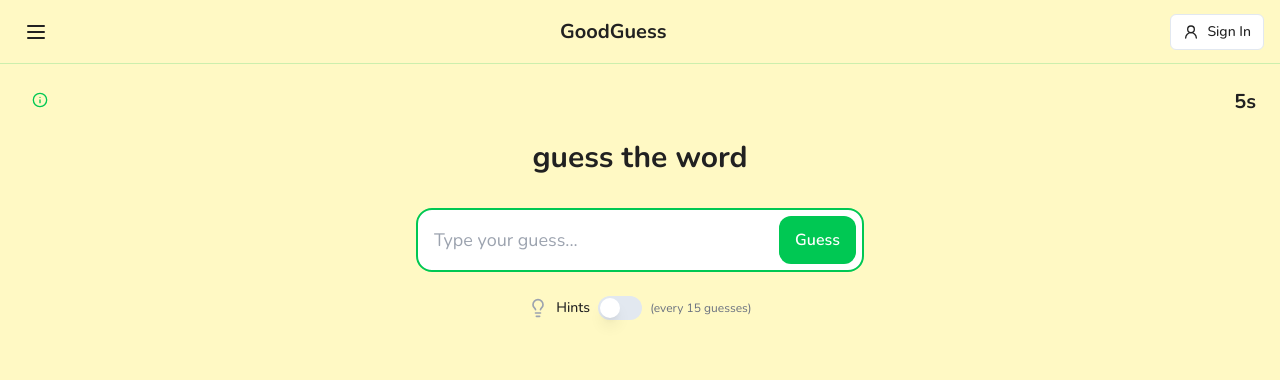
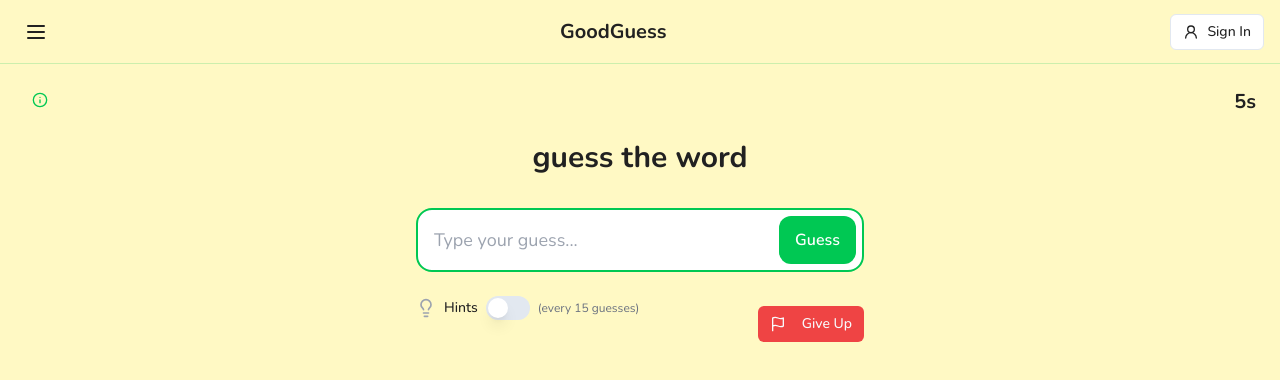
Before and after one commit to ForestOfGaming/goodguess-quest, a React (Vite) app: page /game/1/1 in a window 1280 px wide. Shown: the top 380 px of the page. Built offline with nearby package versions, Linux system fonts and the light colour scheme.

Commit message:
Add give up functionality
Adds a "give up" button that reveals the target word.

```diff
--- /dev/null
+++ b/src/components/game/GiveUpButton.tsx
@@ -0,0 +1,90 @@
+
+import React, { useState } from 'react';
+import { Flag } from 'lucide-react';
+import { Button } from '@/components/ui/button';
+import {
+  Dialog,
+  DialogContent,
+  DialogDescription,
+  DialogFooter,
+  DialogHeader,
+  DialogTitle,
+  DialogTrigger,
+} from '@/components/ui/dialog';
+
+interface GiveUpButtonProps {
+  onGiveUp: () => void;
+  targetWord: string;
+  isGameOver: boolean;
+}
+
+const GiveUpButton: React.FC<GiveUpButtonProps> = ({ onGiveUp, targetWord, isGameOver }) => {
+  const [showConfirmation, setShowConfirmation] = useState(false);
+  const [hasGivenUp, setHasGivenUp] = useState(false);
+
+  const handleGiveUp = () => {
+    onGiveUp();
+    setHasGivenUp(true);
+    setShowConfirmation(false);
+  };
+
+  return (
+    <Dialog open={showConfirmation || hasGivenUp} onOpenChange={setShowConfirmation}>
+      <DialogTrigger asChild>
+        <Button
+          variant="destructive"
+          size="sm"
+          className="mt-2"
+          disabled={isGameOver}
+        >
+          <Flag className="mr-2 h-4 w-4" />
+          Give Up
+        </Button>
+      </DialogTrigger>
+
+      {!hasGivenUp ? (
+        <DialogContent className="sm:max-w-md">
+          <DialogHeader>
+            <DialogTitle>Are you sure?</DialogTitle>
+            <DialogDescription>
+              If you give up, the game will end and the word will be revealed.
+            </DialogDescription>
+          </DialogHeader>
+          <DialogFooter className="flex justify-between sm:justify-between">
+            <Button
+              variant="outline"
+              onClick={() => setShowConfirmation(false)}
+            >
+              Cancel
+            </Button>
+            <Button
+              variant="destructive"
+              onClick={handleGiveUp}
+            >
+              Yes, Give Up
+            </Button>
+          </DialogFooter>
+        </DialogContent>
+      ) : (
+        <DialogContent className="sm:max-w-md">
+          <DialogHeader>
+            <DialogTitle>The word was:</DialogTitle>
+            <div className="flex items-center justify-center mt-6">
+              <span className="text-4xl font-bold text-primary">{targetWord}</span>
+            </div>
+          </DialogHeader>
+          <DialogFooter className="sm:justify-center">
+            <Button
+              variant="default"
+              onClick={() => setHasGivenUp(false)}
+            >
+              Close
+            </Button>
+          </DialogFooter>
+        </DialogContent>
+      )}
+    </Dialog>
+  );
+};
+
+export default GiveUpButton;
--- a/src/hooks/useGame.tsx
+++ b/src/hooks/useGame.tsx
@@ -22,6 +22,16 @@ const useGame = (categoryId: string, mode: GameMode) => {
     }
   }, [timeRemaining, gameState.mode, gameState.isGameOver, setGameState]);
 
+  // Function to resign/give up
+  const giveUp = () => {
+    setGameState(prev => ({
+      ...prev,
+      isGameOver: true,
+      hasResigned: true,
+      endTime: Date.now()
+    }));
+  };
+
   return {
     gameState,
     timeRemaining,
@@ -29,7 +39,8 @@ const useGame = (categoryId: string, mode: GameMode) => {
     getElapsedTime,
     toggleHints,
     isValidating,
-    revealedHints: gameState.revealedHints
+    revealedHints: gameState.revealedHints,
+    giveUp
   };
 };
 
--- a/src/hooks/useGameState.ts
+++ b/src/hooks/useGameState.ts
@@ -17,6 +17,7 @@ export interface GameState {
   hintsEnabled: boolean;
   currentHint: string | null;
   revealedHints: string[]; // Array to store all revealed hints
+  hasResigned: boolean; // Track if player gave up
 }
 
 export const useGameState = (categoryId: string, mode: GameMode) => {
@@ -40,6 +41,7 @@ export const useGameState = (categoryId: string, mode: GameMode) => {
       hintsEnabled: false,
       currentHint: null,
       revealedHints: [], // Initialize empty array for hints
+      hasResigned: false, // Initialize as not resigned
     };
   });
 
--- a/src/pages/Game.tsx
+++ b/src/pages/Game.tsx
@@ -8,6 +8,7 @@ import GameHeader from '../components/game/GameHeader';
 import GuessForm from '../components/game/GuessForm';
 import HintDisplay from '../components/game/HintDisplay';
 import GuessList from '../components/game/GuessList';
+import GiveUpButton from '../components/game/GiveUpButton';
 
 const Game = () => {
   const { categoryId = '', mode = 'classic' } = useParams<{ categoryId: string; mode: GameMode }>();
@@ -23,16 +24,17 @@ const Game = () => {
     getElapsedTime,
     toggleHints,
     isValidating,
-    revealedHints
+    revealedHints,
+    giveUp
   } = useGame(categoryId, mode as GameMode);
 
   useEffect(() => {
     if (gameState.isGameOver && gameState.isWon) {
       navigate(`/win/${categoryId}/${mode}/${getElapsedTime()}`);
-    } else if (gameState.isGameOver && mode === 'speedrun') {
+    } else if (gameState.isGameOver && mode === 'speedrun' && !gameState.hasResigned) {
       navigate(`/gameover/${categoryId}/${gameState.wordsGuessed}`);
     }
-  }, [gameState.isGameOver, gameState.isWon, navigate, categoryId, mode, getElapsedTime, gameState.wordsGuessed]);
+  }, [gameState.isGameOver, gameState.isWon, gameState.hasResigned, navigate, categoryId, mode, getElapsedTime, gameState.wordsGuessed]);
 
   useEffect(() => {
     if (inputRef.current) {
@@ -66,12 +68,20 @@ const Game = () => {
             isValidating={isValidating}
           />
 
+          <div className="flex items-center justify-between">
             <HintDisplay
               hintsEnabled={gameState.hintsEnabled}
               toggleHints={toggleHints}
               currentHint={gameState.currentHint}
               revealedHints={revealedHints}
             />
+
+            <GiveUpButton
+              onGiveUp={giveUp}
+              targetWord={gameState.targetWord}
+              isGameOver={gameState.isGameOver}
+            />
+          </div>
 
           <GuessList
             guesses={gameState.guesses}
```
Lines whose indentation alone changed are shown as unchanged.
